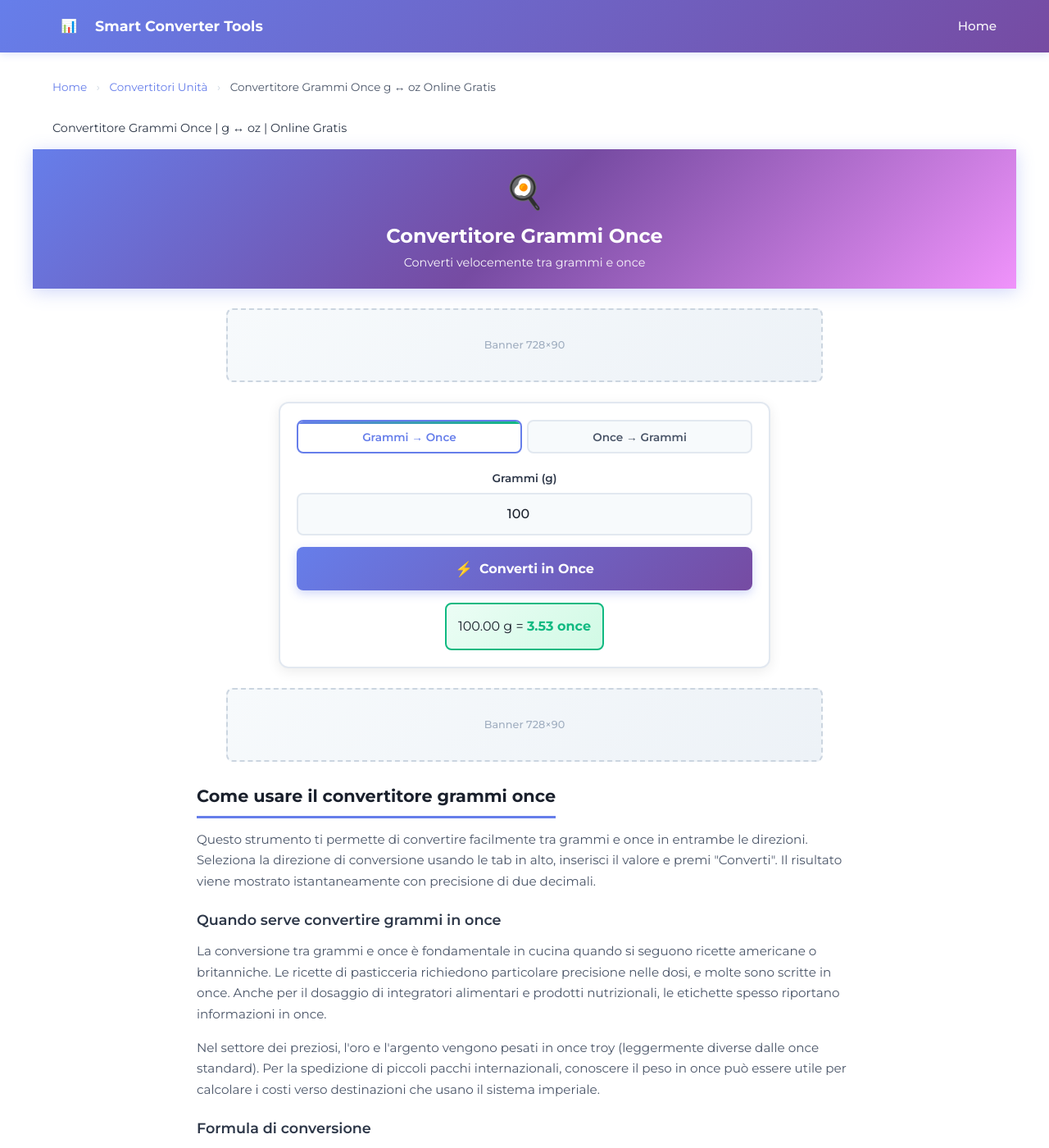
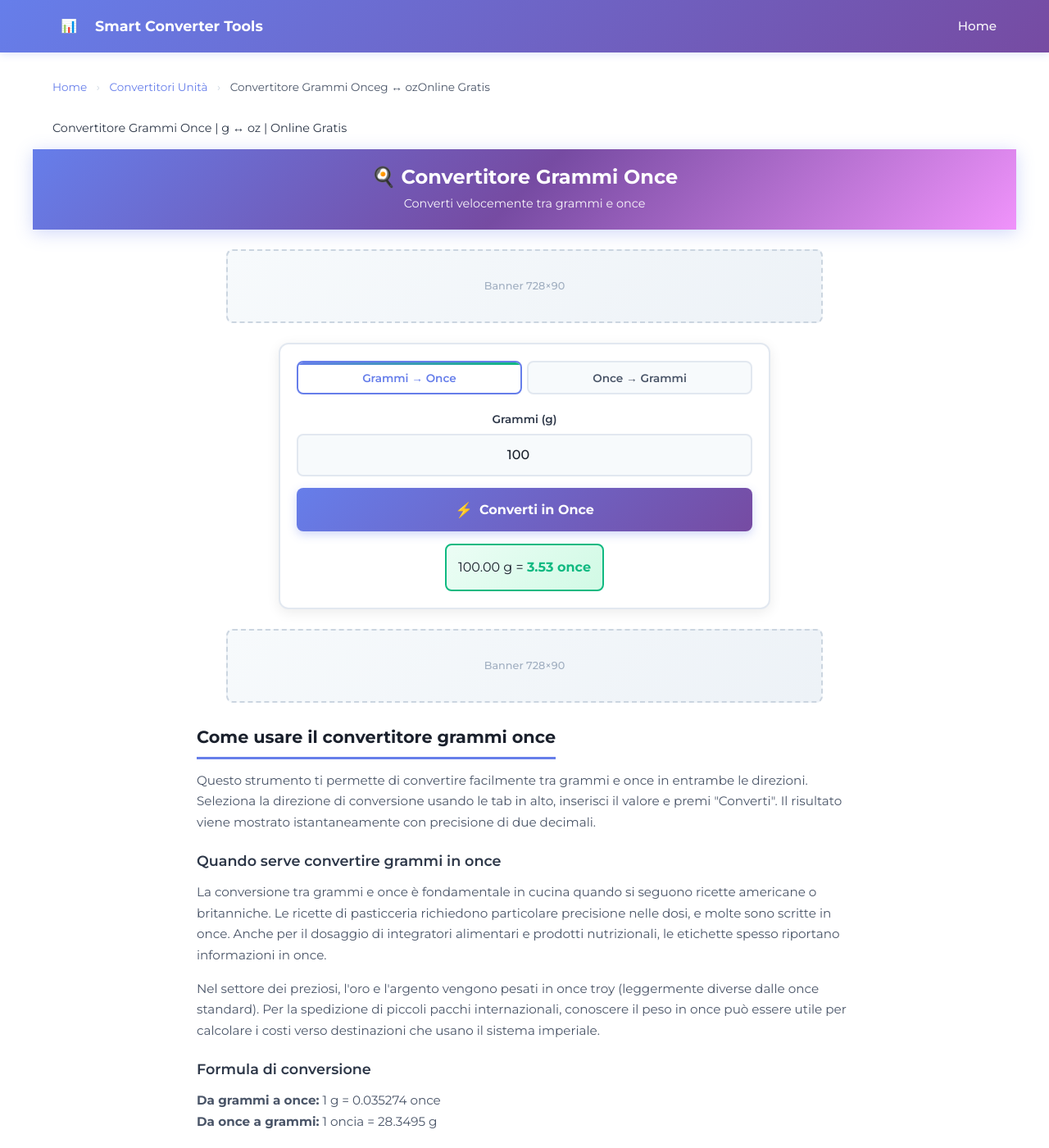
Before and after one commit to Calculator-Platform/smart-converter-tools, a Jekyll site: the page built from _calcolatori/convertitore-grammi-once.md, in a window 1280 px wide and 1400 px high. Shown: the whole window at 82% size. Built offline with Jekyll 4.4.1, drawn with Linux system fonts in a browser that asks for light colours; part of the change alters nothing that is shown.

Commit message:
Refactor title and improve layout for calculator

```diff
--- a/_calcolatori/convertitore-grammi-once.md
+++ b/_calcolatori/convertitore-grammi-once.md
@@ -1,14 +1,13 @@
 ---
 layout: calculator
-title: "Convertitore Grammi Once  |  g ↔ oz  |  Online Gratis"
+title: "Convertitore Grammi Once | g ↔ oz | Online Gratis"
 description: "Converti grammi in once e once in grammi istantaneamente. Calcolatore gratuito con tabella di conversione rapida."
 category: "convertitori-unita"
 subcategory: "peso"
 ---
 
 <div class="page-hero">
-  <div class="hero-icon">🍳</div>
-  <h1>Convertitore Grammi Once</h1>
+  <h1>🍳 Convertitore Grammi Once</h1>
   <p>Converti velocemente tra grammi e once</p>
 </div>
 
@@ -21,19 +20,33 @@ subcategory: "peso"
 
 <div class="calculator-box">
   <div class="converter-tabs">
-    <button class="tab-btn active" onclick="switchTab('g-to-oz')"><span class="tab-label">Grammi → Once</span></button>
-    <button class="tab-btn" onclick="switchTab('oz-to-g')"><span class="tab-label">Once → Grammi</span></button>
+    <button class="tab-btn active" onclick="switchTab('g-to-oz')">
+      <span class="tab-label">Grammi → Once</span>
+    </button>
+    <button class="tab-btn" onclick="switchTab('oz-to-g')">
+      <span class="tab-label">Once → Grammi</span>
+    </button>
   </div>
 
   <div id="g-to-oz" class="converter-panel active">
-    <div class="input-wrapper"><label for="g-input">Grammi (g)</label><input type="number" id="g-input" placeholder="Inserisci valore" step="0.01" min="0"></div>
-    <button class="calc-button" onclick="convertGToOz()"><span class="button-icon">⚡</span>Converti in Once</button>
+    <div class="input-wrapper">
+      <label for="g-input">Grammi (g)</label>
+      <input type="number" id="g-input" placeholder="Inserisci valore" step="0.01" min="0">
+    </div>
+    <button class="calc-button" onclick="convertGToOz()">
+      <span class="button-icon">⚡</span>Converti in Once
+    </button>
     <div id="g-result" class="result-box"></div>
   </div>
 
   <div id="oz-to-g" class="converter-panel">
-    <div class="input-wrapper"><label for="oz-input">Once (oz)</label><input type="number" id="oz-input" placeholder="Inserisci valore" step="0.01" min="0"></div>
-    <button class="calc-button" onclick="convertOzToG()"><span class="button-icon">⚡</span>Converti in Grammi</button>
+    <div class="input-wrapper">
+      <label for="oz-input">Once (oz)</label>
+      <input type="number" id="oz-input" placeholder="Inserisci valore" step="0.01" min="0">
+    </div>
+    <button class="calc-button" onclick="convertOzToG()">
+      <span class="button-icon">⚡</span>Converti in Grammi
+    </button>
     <div id="oz-result" class="result-box"></div>
   </div>
 </div>
@@ -43,12 +56,69 @@ subcategory: "peso"
   <div class="ad-placeholder ad-second">
     <span class="ad-text">Banner 728×90</span>
   </div>
+</div>
 
 <script>
-function switchTab(d){const k=document.getElementById('g-to-oz');const m=document.getElementById('oz-to-g');const b=document.querySelectorAll('.tab-btn');if(d==='g-to-oz'){k.classList.add('active');m.classList.remove('active');b[0].classList.add('active');b[1].classList.remove('active')}else{m.classList.add('active');k.classList.remove('active');b[1].classList.add('active');b[0].classList.remove('active')}}
-function convertGToOz(){const g=parseFloat(document.getElementById('g-input').value);const r=document.getElementById('g-result');if(isNaN(g)||g<0){r.innerHTML='<div class="error-message">⚠️ Inserisci un numero valido</div>';return}const oz=g*0.035274;r.innerHTML=`<div class="result-success"><div class="result-main">${g.toFixed(2)} g = <strong>${oz.toFixed(2)} once</strong></div></div>`}
-function convertOzToG(){const oz=parseFloat(document.getElementById('oz-input').value);const r=document.getElementById('oz-result');if(isNaN(oz)||oz<0){r.innerHTML='<div class="error-message">⚠️ Inserisci un numero valido</div>';return}const g=oz*28.3495;r.innerHTML=`<div class="result-success"><div class="result-main">${oz.toFixed(2)} oz = <strong>${g.toFixed(2)} grammi</strong></div></div>`}
-window.addEventListener('load',function(){document.getElementById('g-input').value='100';convertGToOz()});
+function switchTab(tabId) {
+  const gPanel = document.getElementById('g-to-oz');
+  const ozPanel = document.getElementById('oz-to-g');
+  const buttons = document.querySelectorAll('.tab-btn');
+
+  if (tabId === 'g-to-oz') {
+    gPanel.classList.add('active');
+    ozPanel.classList.remove('active');
+    buttons[0].classList.add('active');
+    buttons[1].classList.remove('active');
+  } else {
+    ozPanel.classList.add('active');
+    gPanel.classList.remove('active');
+    buttons[1].classList.add('active');
+    buttons[0].classList.remove('active');
+  }
+}
+
+function convertGToOz() {
+  const grams = parseFloat(document.getElementById('g-input').value);
+  const resultDiv = document.getElementById('g-result');
+
+  if (isNaN(grams) || grams < 0) {
+    resultDiv.innerHTML = '<div class="error-message">⚠️ Inserisci un numero valido</div>';
+    return;
+  }
+
+  const ounces = grams * 0.035274;
+  resultDiv.innerHTML = `
+    <div class="result-success">
+      <div class="result-main">
+        ${grams.toFixed(2)} g = <strong>${ounces.toFixed(2)} once</strong>
+      </div>
+    </div>
+  `;
+}
+
+function convertOzToG() {
+  const ounces = parseFloat(document.getElementById('oz-input').value);
+  const resultDiv = document.getElementById('oz-result');
+
+  if (isNaN(ounces) || ounces < 0) {
+    resultDiv.innerHTML = '<div class="error-message">⚠️ Inserisci un numero valido</div>';
+    return;
+  }
+
+  const grams = ounces * 28.3495;
+  resultDiv.innerHTML = `
+    <div class="result-success">
+      <div class="result-main">
+        ${ounces.toFixed(2)} oz = <strong>${grams.toFixed(2)} grammi</strong>
+      </div>
+    </div>
+  `;
+}
+
+window.addEventListener('load', function() {
+  document.getElementById('g-input').value = '100';
+  convertGToOz();
+});
 </script>
 
 <div class="content-section">
@@ -83,80 +153,17 @@ window.addEventListener('load',function(){document.getElementById('g-input').val
 <div class="related-tools">
 <h3>Convertitori correlati</h3>
 <div class="related-grid">
-<a href="/smart-converter-tools/calcolatori/convertitore-chilogrammi-libbre/" class="related-card"><span class="related-icon">⚖️</span><span class="related-title">Kg ↔ Libbre</span></a>
-<a href="/smart-converter-tools/calcolatori/convertitore-centimetri-pollici/" class="related-card"><span class="related-icon">📱</span><span class="related-title">Cm ↔ Pollici</span></a>
-<a href="/smart-converter-tools/calcolatori/convertitore-metri-piedi/" class="related-card"><span class="related-icon">📐</span><span class="related-title">Metri ↔ Piedi</span></a>
+<a href="/smart-converter-tools/calcolatori/convertitore-chilogrammi-libbre/" class="related-card">
+  <span class="related-icon">⚖️</span>
+  <span class="related-title">Kg ↔ Libbre</span>
+</a>
+<a href="/smart-converter-tools/calcolatori/convertitore-centimetri-pollici/" class="related-card">
+  <span class="related-icon">📱</span>
+  <span class="related-title">Cm ↔ Pollici</span>
+</a>
+<a href="/smart-converter-tools/calcolatori/convertitore-metri-piedi/" class="related-card">
+  <span class="related-icon">📐</span>
+  <span class="related-title">Metri ↔ Piedi</span>
+</a>
 </div>
 </div>
-
-<style>
-:root{--primary-purple:#667eea;--primary-purple-dark:#764ba2;--accent-green:#10b981;--gray-50:#f7fafc;--gray-100:#edf2f7;--gray-200:#e2e8f0;--gray-300:#cbd5e0;--gray-400:#a0aec0;--gray-600:#4a5568;--gray-700:#2d3748;--gray-800:#1a202c}
-
-.page-hero{background:linear-gradient(135deg,#667eea 0%,#764ba2 50%,#f093fb 100%);padding:1.25rem 1rem;text-align:center;margin:0 -1.5rem 1.5rem -1.5rem;box-shadow:0 4px 20px rgba(102,126,234,0.3)}
-.hero-icon{font-size:2.5rem;margin-bottom:0.5rem}
-.page-hero h1{color:white;font-size:1.5rem;font-weight:700;margin:0 0 0.4rem 0;line-height:1.2}
-.page-hero p{color:white;font-size:0.9rem;margin:0;opacity:0.95}
-.calculator-box{background:white;border:2px solid var(--gray-200);border-radius:12px;padding:1.25rem;box-shadow:0 4px 16px rgba(0,0,0,0.08);max-width:600px;margin:0 auto 1.5rem}
-.converter-tabs{display:grid;grid-template-columns:1fr 1fr;gap:0.4rem;margin-bottom:1.25rem}
-.tab-btn{background:var(--gray-50);border:2px solid var(--gray-200);border-radius:8px;padding:0.65rem 0.5rem;cursor:pointer;font-family:'Montserrat',sans-serif;font-size:0.85rem;font-weight:600;color:var(--gray-600);transition:all 0.3s;position:relative;overflow:hidden}
-.tab-btn::before{content:'';position:absolute;top:0;left:0;right:0;height:3px;background:linear-gradient(90deg,var(--primary-purple),var(--accent-green));transform:scaleX(0);transition:transform 0.3s}
-.tab-btn.active::before{transform:scaleX(1)}
-.tab-btn.active{background:white;border-color:var(--primary-purple);color:var(--primary-purple)}
-.tab-label{display:block;text-align:center}
-.converter-panel{display:none}
-.converter-panel.active{display:block}
-.input-wrapper{margin-bottom:0.9rem}
-.input-wrapper label{display:block;color:var(--gray-700);font-size:0.85rem;font-weight:600;margin-bottom:0.4rem;text-align:center}
-.input-wrapper input{width:100%;padding:0.9rem;font-size:1rem;font-family:'Montserrat',sans-serif;font-weight:500;text-align:center;border:2px solid var(--gray-200);border-radius:8px;background:var(--gray-50);color:var(--gray-800);transition:all 0.3s;min-height:48px}
-.input-wrapper input:focus{outline:none;border-color:var(--primary-purple);background:white;box-shadow:0 0 0 3px rgba(102,126,234,0.1)}
-.calc-button{width:100%;padding:1rem;font-size:1rem;font-weight:700;font-family:'Montserrat',sans-serif;color:white;background:linear-gradient(135deg,var(--primary-purple) 0%,var(--primary-purple-dark) 100%);border:none;border-radius:8px;cursor:pointer;transition:all 0.3s;box-shadow:0 4px 12px rgba(102,126,234,0.3);display:flex;align-items:center;justify-content:center;gap:0.5rem;margin-bottom:0.9rem;min-height:52px}
-.calc-button:hover{transform:translateY(-2px);box-shadow:0 6px 18px rgba(102,126,234,0.4)}
-.button-icon{font-size:1.1rem}
-.result-box{min-height:55px;display:flex;align-items:center;justify-content:center}
-.result-success{background:linear-gradient(135deg,#ecfdf5 0%,#d1fae5 100%);border:2px solid var(--accent-green);border-radius:8px;padding:0.9rem;text-align:center;animation:slideIn 0.3s ease}
-.result-main{color:var(--gray-800);font-size:1rem}
-.result-main strong{color:var(--accent-green);font-weight:700}
-.error-message{background:#fef2f2;border:2px solid #fca5a5;border-radius:8px;padding:0.9rem;color:#991b1b;text-align:center;font-weight:600}
-@keyframes slideIn{from{opacity:0;transform:translateY(-8px)}to{opacity:1;transform:translateY(0)}}
-
-.content-section{margin:1.5rem auto;line-height:1.7;max-width:800px}
-.content-section h2{color:var(--gray-800);font-size:1.3rem;font-weight:700;margin-bottom:0.8rem;padding-bottom:0.4rem;border-bottom:3px solid var(--primary-purple);display:inline-block}
-.content-section h3{color:var(--gray-700);font-size:1.1rem;font-weight:600;margin:1.2rem 0 0.6rem}
-.content-section p{color:var(--gray-600);margin-bottom:0.9rem;font-size:0.95rem}
-
-.conversion-table{overflow-x:auto;margin:1rem 0}
-.conversion-table table{width:100%;border-collapse:collapse;background:white;border:2px solid var(--gray-200);border-radius:8px}
-.conversion-table th{background:var(--primary-purple);color:white;padding:0.75rem;font-weight:600;font-size:0.9rem}
-.conversion-table td{padding:0.65rem;border-bottom:1px solid var(--gray-200);color:var(--gray-700);font-size:0.9rem;text-align:center}
-.conversion-table tr:last-child td{border-bottom:none}
-.conversion-table tr:nth-child(even){background:var(--gray-50)}
-
-.related-tools{margin:2rem auto;max-width:800px}
-.related-tools h3{color:var(--gray-800);font-size:1.2rem;font-weight:700;margin-bottom:0.9rem}
-.related-grid{display:grid;grid-template-columns:repeat(auto-fit,minmax(180px,1fr));gap:0.8rem}
-.related-card{background:white;border:2px solid var(--gray-200);border-radius:10px;padding:0.9rem;text-decoration:none;display:flex;align-items:center;gap:0.65rem;transition:all 0.3s}
-.related-card:hover{border-color:var(--primary-purple);transform:translateY(-2px);box-shadow:0 6px 12px rgba(102,126,234,0.15)}
-.related-icon{font-size:1.6rem;flex-shrink:0}
-.related-title{color:var(--gray-700);font-weight:600;font-size:0.9rem}
-
-.ad-container{display:flex;flex-direction:column;align-items:center;margin:1.25rem auto;max-width:100%}
-.ad-primary{margin:1.25rem auto 1.5rem}
-.ad-secondary{margin:1.5rem auto}
-.ad-label{font-size:0.65rem;color:var(--gray-400);text-transform:uppercase;letter-spacing:0.05em;margin-bottom:0.4rem;font-weight:600}
-.ad-placeholder{background:linear-gradient(135deg,var(--gray-50) 0%,var(--gray-100) 100%);border:2px dashed var(--gray-300);border-radius:8px;display:flex;align-items:center;justify-content:center}
-
-.ad-main{width:728px;height:90px;max-width:100%}
-.ad-second{width:728px;height:90px;max-width:100%}
-.ad-text{color:var(--gray-400);font-size:0.8rem;font-weight:500}
-
-@media (max-width:768px){
-.page-hero{padding:1rem 0.8rem;margin:0 -1rem 1.25rem -1rem}
-.hero-icon{font-size:2.2rem}
-.page-hero h1{font-size:1.35rem}
-.page-hero p{font-size:0.85rem}
-.calculator-box{padding:1rem}
-.related-grid{grid-template-columns:1fr}
-.ad-main{width:300px;height:250px}
-.ad-second{width:300px;height:250px}
-}
-</style>
```
